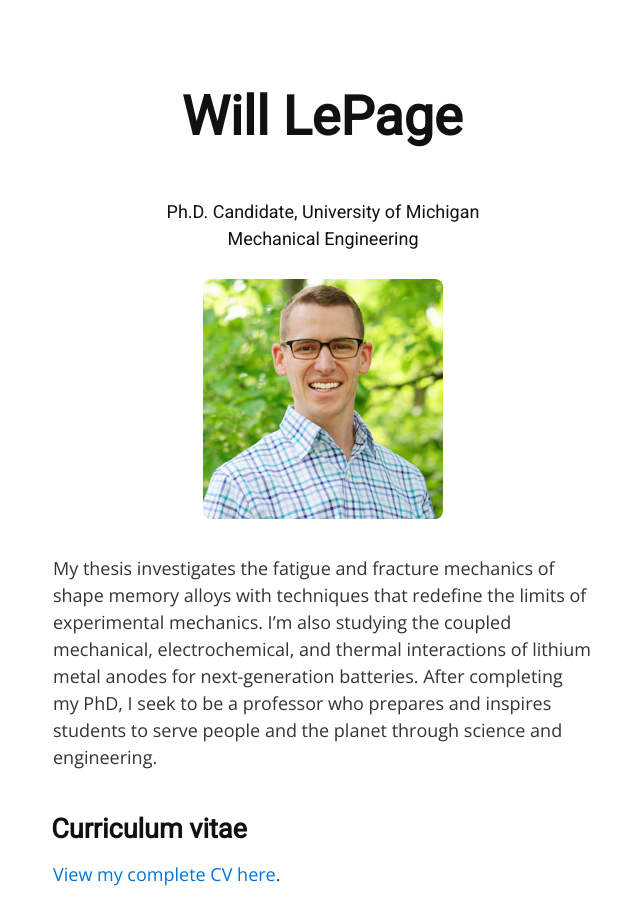
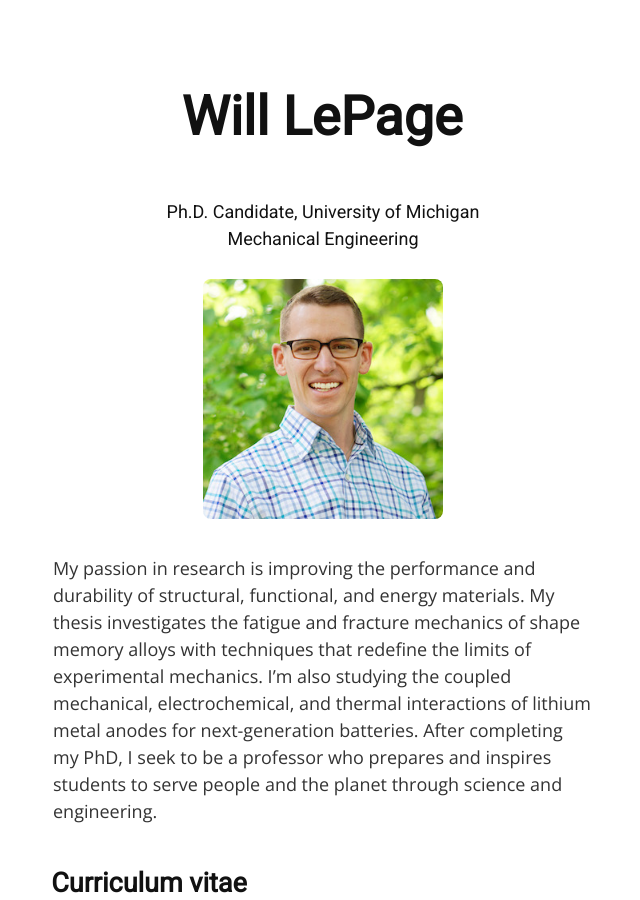
Before and after one commit to wlepage/wlepage.github.io, a Jekyll site: the page built from index.md, in a window 1280 px wide and 900 px high. Shown: the whole window, without its empty margins (317-957 px from the left). Built offline with Jekyll 4.4.1, drawn with Linux system fonts in a browser that asks for light colours.

Commit message:
Update index.md

```diff
--- a/index.md
+++ b/index.md
@@ -9,7 +9,7 @@ layout: default
 
 
 
-My thesis investigates the fatigue and fracture mechanics of shape memory alloys with techniques that redefine the limits of experimental mechanics. I'm also studying the coupled mechanical, electrochemical, and thermal interactions of lithium metal anodes for next-generation batteries. After completing my PhD, I seek to be a professor who prepares and inspires students to serve people and the planet through science and engineering.
+My passion in research is improving the performance and durability of structural, functional, and energy materials. My thesis investigates the fatigue and fracture mechanics of shape memory alloys with techniques that redefine the limits of experimental mechanics. I'm also studying the coupled mechanical, electrochemical, and thermal interactions of lithium metal anodes for next-generation batteries. After completing my PhD, I seek to be a professor who prepares and inspires students to serve people and the planet through science and engineering.
 
 ## Curriculum vitae
 [View my complete CV here](../William_LePage.pdf).
```
